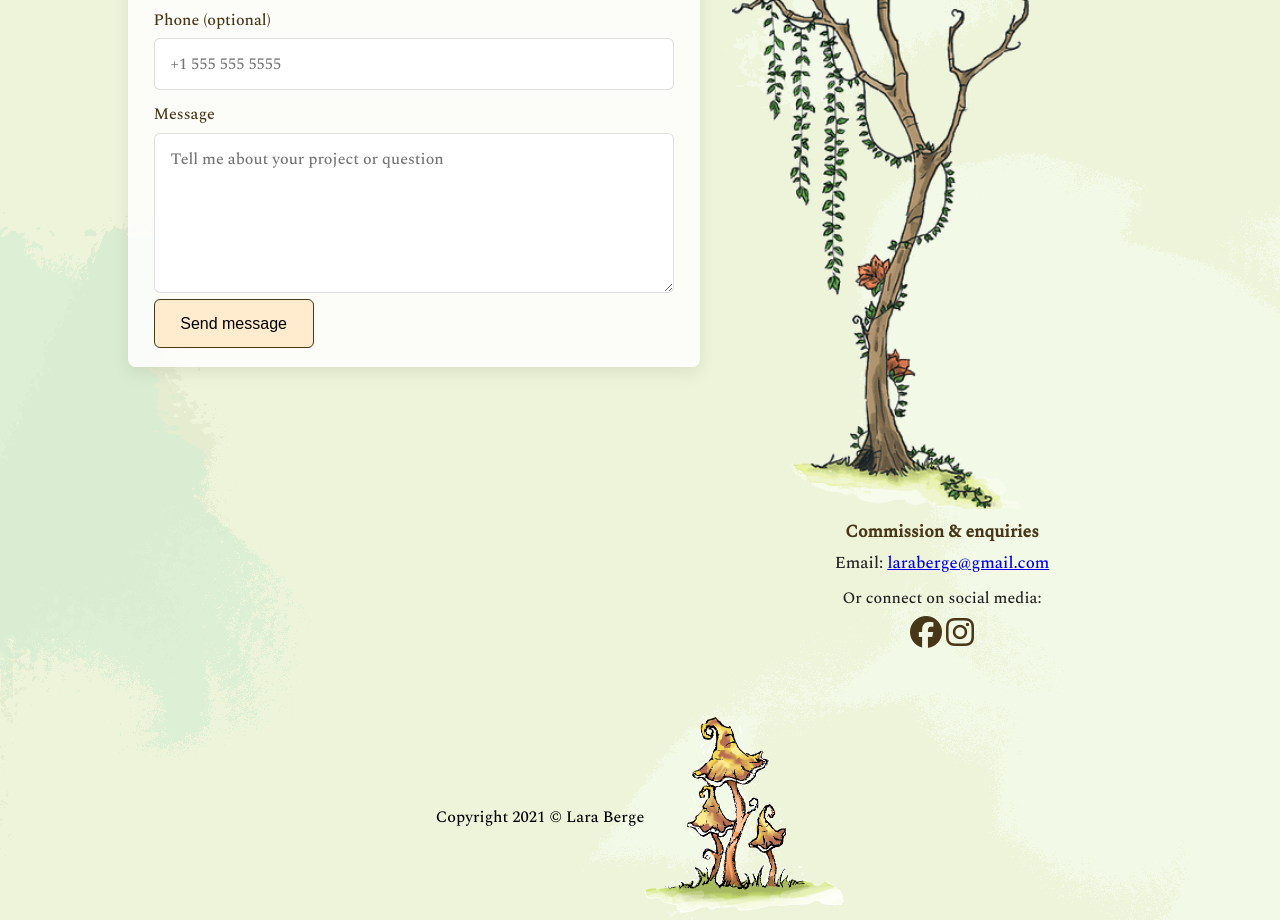
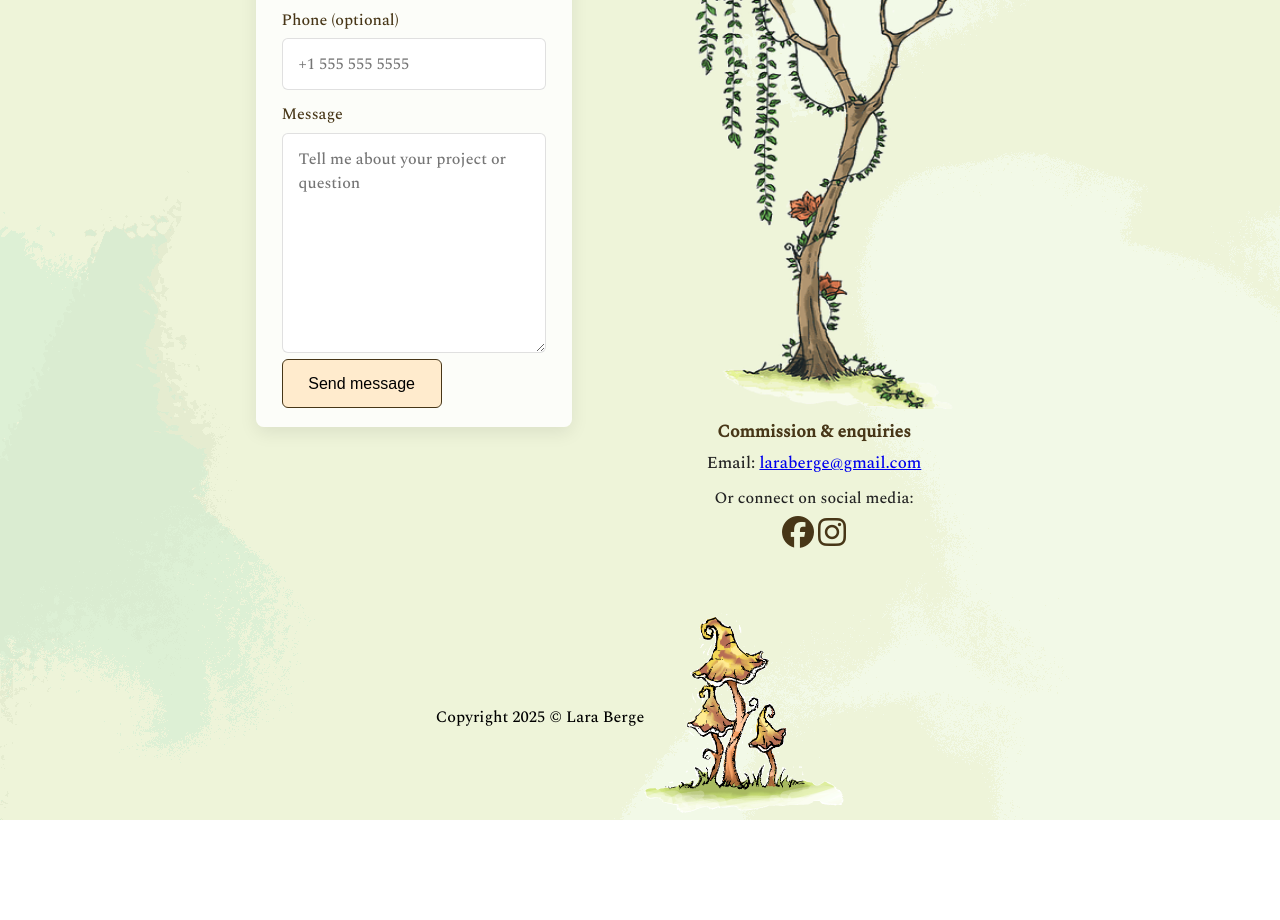
Before and after one commit to MaxDeale/lara_b_v2, a Next.js app: page /contact in a window 1280 px wide. Shown: the part 740-1660 px from the top of the page. After the commit the page ends 1560 px from the top, so only its background shows below. Built offline with nearby package versions, Linux system fonts and the light colour scheme; a web font is replaced by a local one.

Commit message:
fixing footer date

```diff
--- a/app/contact/page.tsx
+++ b/app/contact/page.tsx
@@ -77,7 +77,7 @@ export default function Contact() {
             src="/assets/img/treecontact.png"
             alt="Decorative tree illustration"
             width={300}
-            height={700}
+            height={600}
           />
 
           <div>
--- a/components/Footer.tsx
+++ b/components/Footer.tsx
@@ -1,10 +1,12 @@
 import Image from 'next/image'
 
 export default function Footer() {
+  const year = new Date().getFullYear()
+
   return (
     <footer id="main-footer">
       <div>
-        <p>Copyright 2021 &copy; Lara Berge</p>
+        <p>Copyright {year} &copy; Lara Berge</p>
       </div>
       <div>
         <Image
--- a/styles/contact.module.scss
+++ b/styles/contact.module.scss
@@ -47,9 +47,10 @@
 
 
 .contactContainer {
-  width: 80%;
+  width: 60%;
   margin: 2.5rem auto;
   display: grid;
+  align-items: center;
   grid-template-columns: 1fr 420px;
   gap: 2rem;
   align-items: start;
@@ -94,7 +95,7 @@
     }
 
     textarea {
-      min-height: 160px;
+      min-height: 220px;
       resize: vertical;
       font-size: 1rem;
     }
@@ -121,6 +122,7 @@
   .contactDetails {
     display: flex;
     flex-direction: column;
+    align-items: center;
     text-align: center;
     padding: 1rem 0;
     gap: 0.6rem;
@@ -183,5 +185,9 @@
 
   .contactForm {
     padding: 1rem;
+
+    textarea {
+      min-height: 560px;
+    }
   }
 }
```
